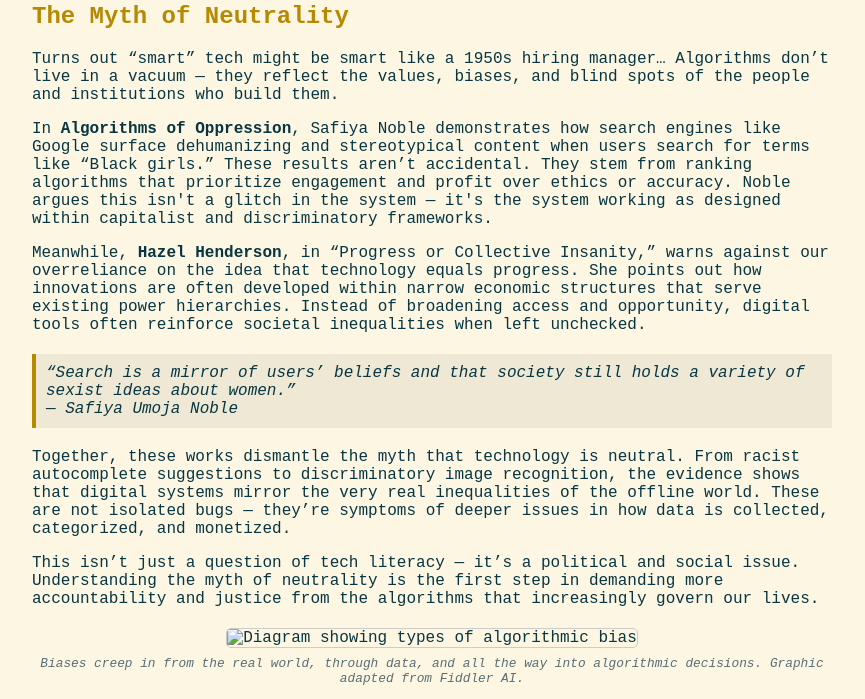
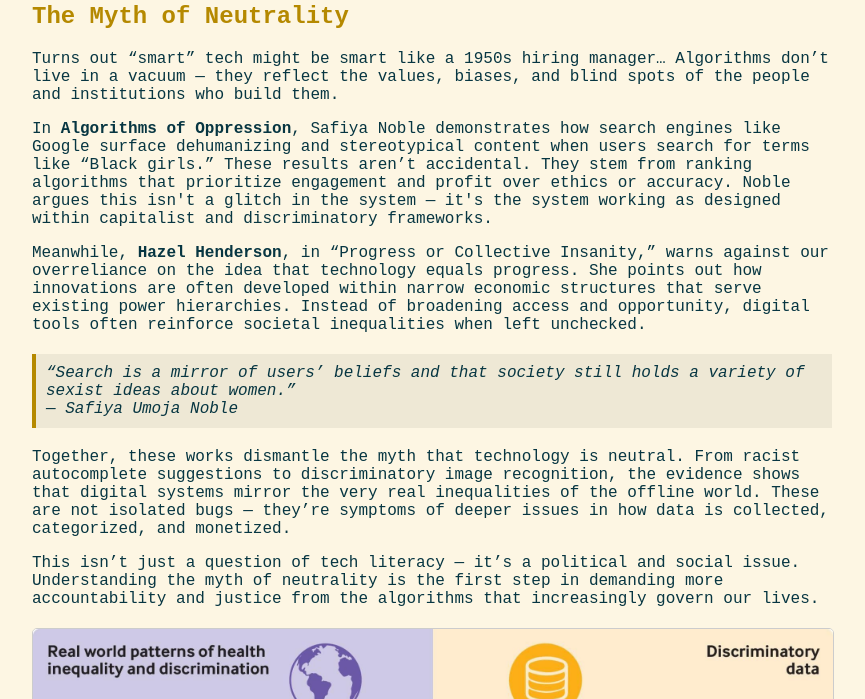
Before and after one commit to joses4/Algorithm-Bias-Zine, a plain HTML site: page index.html in a window 1280 px wide. Shown: the part 216-915 px from the top of the page, without its empty margins (208-1073 px from the left). Drawn offline with Linux system fonts and the light colour scheme.

Commit message:
Update index.html

```diff
--- a/index.html
+++ b/index.html
@@ -79,7 +79,7 @@
   <p>This isn’t just a question of tech literacy — it’s a political and social issue. Understanding the myth of neutrality is the first step in demanding more accountability and justice from the algorithms that increasingly govern our lives.</p>
 
   <div style="text-align: center; margin-top: 20px;">
-  <img src="/mnt/data/BIAS-in-AI.jpg" alt="Diagram showing types of algorithmic bias" style="max-width: 100%; height: auto; border: 1px solid #ccc; border-radius: 5px;">
+  <img src="BIAS-in-AI.jpg" alt="Diagram showing types of algorithmic bias" style="max-width: 100%; height: auto; border: 1px solid #ccc; border-radius: 5px;">
   <p style="font-size: 0.8em; color: #586e75; margin-top: 8px;">
     <em>Biases creep in from the real world, through data, and all the way into algorithmic decisions. Graphic adapted from Fiddler AI.</em>
   </p>
```
